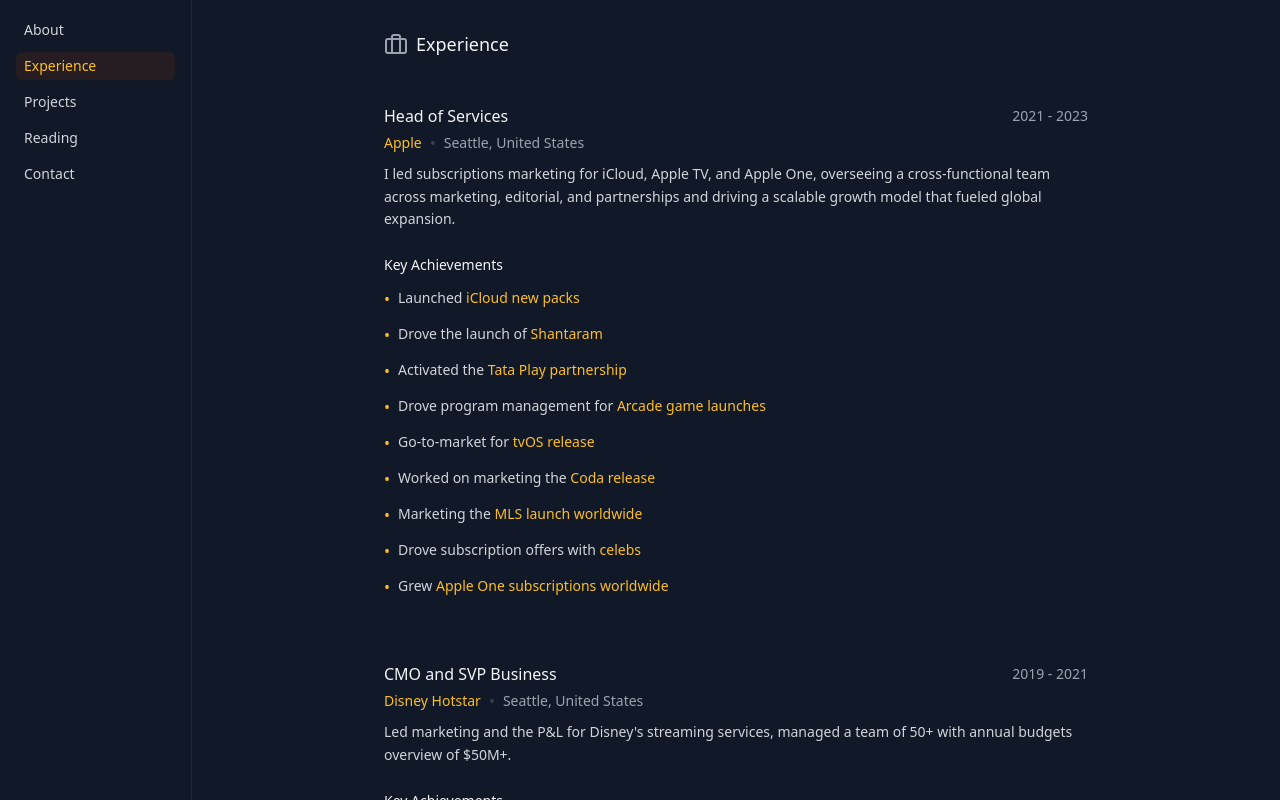
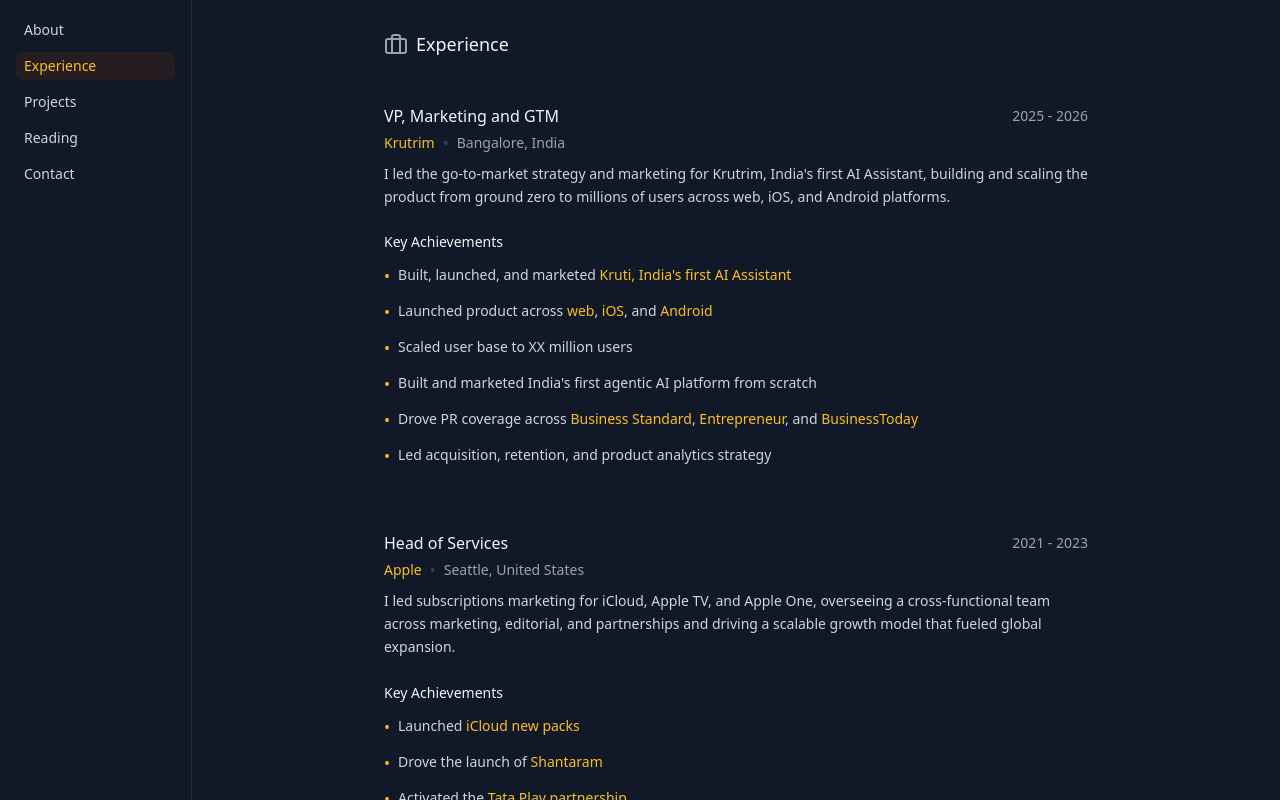
Before and after one commit to friscodanconia/Boltnew-soumyosinhawebsite-16thJan2024, a React (Vite) app: page /experience in a window 1280 px wide. Built offline with nearby package versions, Linux system fonts and the light colour scheme.

Commit message:
Add Krutrim experience to portfolio
🤖 Generated with [Claude Code](https://claude.com/claude-code)

Co-Authored-By: Claude Sonnet 4.5 <noreply@anthropic.com>

```diff
--- a/src/data/experienceData.ts
+++ b/src/data/experienceData.ts
@@ -1,4 +1,20 @@
 export const experienceData = {
+  krutrim: {
+    company: "Krutrim",
+    role: "VP, Marketing and GTM",
+    period: "2025 - 2026",
+    location: "Bangalore, India",
+    link: "https://www.olakrutrim.com/",
+    description: "I led the go-to-market strategy and marketing for Krutrim, India's first AI Assistant, building and scaling the product from ground zero to millions of users across web, iOS, and Android platforms.",
+    achievements: [
+      "Built, launched, and marketed <a href='https://www.olakrutrim.com/' target='_blank' rel='noopener noreferrer'>Kruti, India's first AI Assistant</a>",
+      "Launched product across <a href='https://www.olakrutrim.com/' target='_blank' rel='noopener noreferrer'>web</a>, <a href='https://apps.apple.com/in/app/kruti-indias-ai-assistant/id6499513928' target='_blank' rel='noopener noreferrer'>iOS</a>, and <a href='https://play.google.com/store/apps/details?id=com.app.krutrim.prod&hl=en_IN' target='_blank' rel='noopener noreferrer'>Android</a>",
+      "Scaled user base to XX million users",
+      "Built and marketed India's first agentic AI platform from scratch",
+      "Drove PR coverage across <a href='https://www.business-standard.com/companies/news/bhavish-aggarwal-krutrim-launches-ai-assistant-kruti-for-task-automation-125061201216_1.html' target='_blank' rel='noopener noreferrer'>Business Standard</a>, <a href='https://www.entrepreneur.com/en-in/news-and-trends/olas-krutrim-unveils-ai-assistant-kruti-with-agentic/493204' target='_blank' rel='noopener noreferrer'>Entrepreneur</a>, and <a href='https://www.businesstoday.in/tech-today/news/story/kruti-explained-the-ai-assistant-that-books-cabs-orders-food-but-can-it-monetise-480227-2025-06-12' target='_blank' rel='noopener noreferrer'>BusinessToday</a>",
+      "Led acquisition, retention, and product analytics strategy"
+    ]
+  },
   apple: {
     company: "Apple",
     role: "Head of Services",
```
